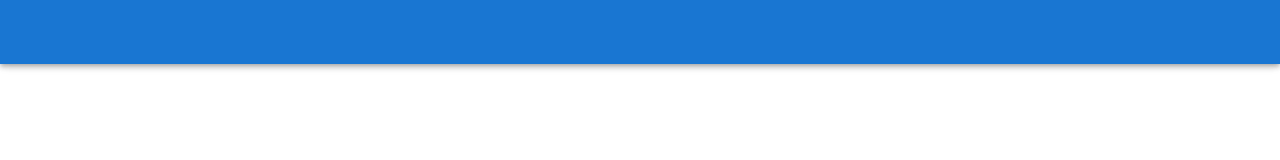
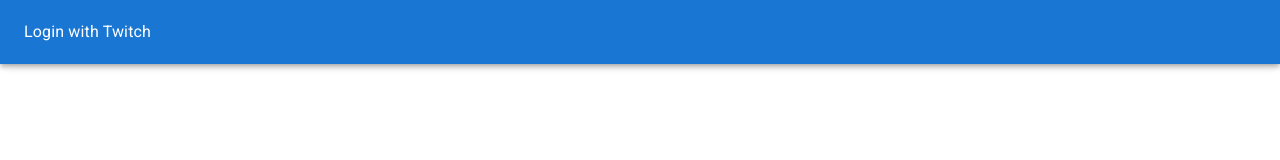
Before and after one commit to seasidefm/seaside-archives, a Next.js app: page / in a window 1280 px wide. Shown: the top 160 px of the page. Built offline with nearby package versions, Linux system fonts and the light colour scheme.

Commit message:
Add twitch redirect

```diff
--- a/src/components/Navbar/index.tsx
+++ b/src/components/Navbar/index.tsx
@@ -1,10 +1,14 @@
 import { AppBar, Toolbar } from "@mui/material";
 import React from "react";
 
+const TWITCH_REDIRECT = process.env.TWITCH_REDIRECT_URI;
+
 export const Navbar: React.FC = () => {
-  return (
-    <AppBar variant="elevation">
-      <Toolbar />
-    </AppBar>
-  );
+    return (
+        <AppBar variant="elevation">
+            <Toolbar>
+                <a href={TWITCH_REDIRECT}>Login with Twitch</a>
+            </Toolbar>
+        </AppBar>
+    );
 };
```
Also changed, not shown: 1 other file (tests, documents, lock files or other folders).
